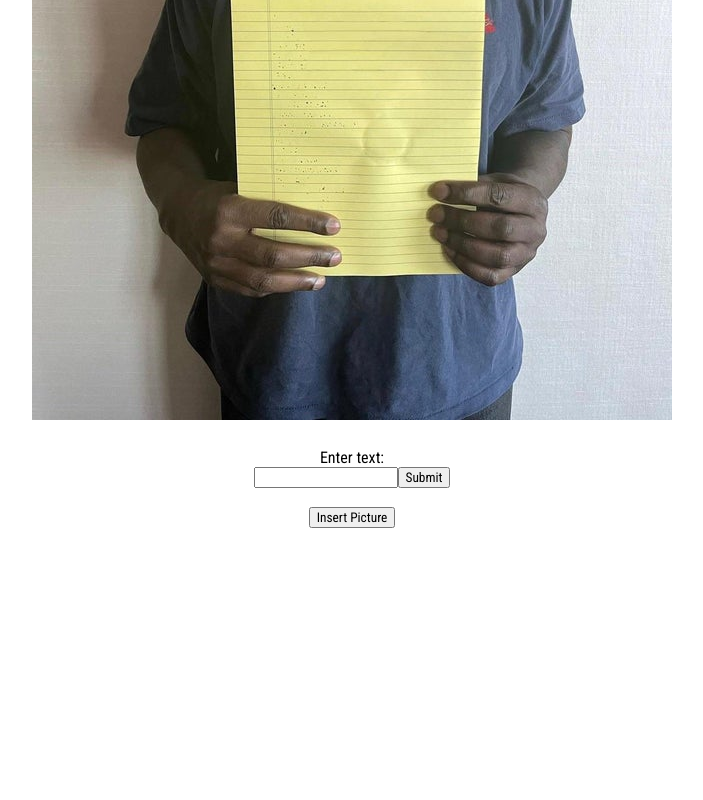
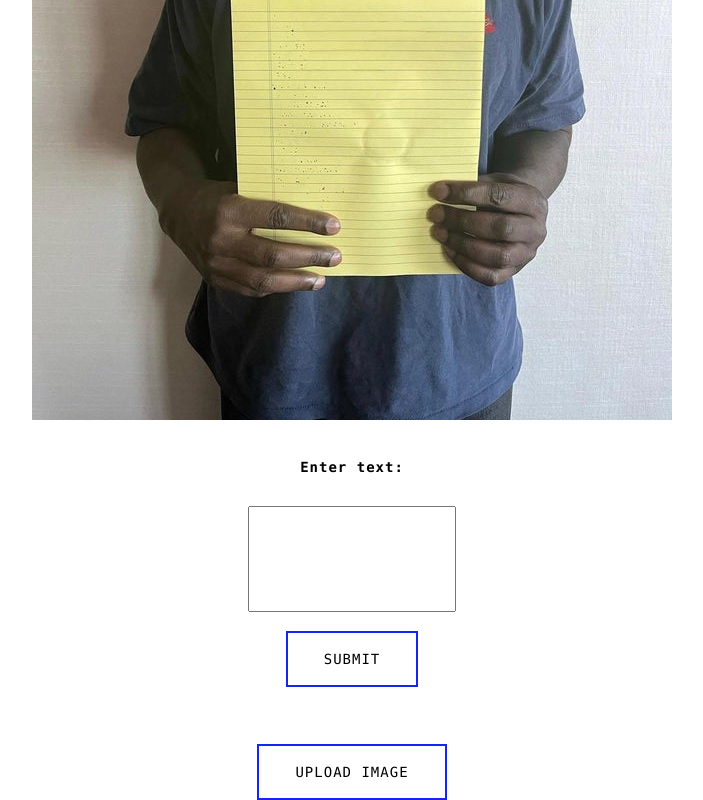
Before and after one commit to HypCarlos/KanyeMemeMaker, a React (Create React App) app: page /custom in a window 1280 px wide. Shown: the part 453-1253 px from the top of the page, without its empty margins (288-991 px from the left). Before the commit the page ends 981 px from the top, so only its background shows below. Built offline with nearby package versions, Linux system fonts and the light colour scheme.

Commit message:
ui changes

```diff
--- a/src/components/customText/CustomText.js
+++ b/src/components/customText/CustomText.js
@@ -25,14 +25,20 @@ const [show, setBool] = useState(false);
           <img src={PHOTO} alt="ye" />
         </div>
         <div className="text-box">
-          <label for="message">Enter text:</label>
+          <h2 id = "enter">Enter text:</h2>
           <br />
           <input onChange = {getInput} type="text" id="message" name="message" />
-          <button onClick= {showInput} >Submit</button>
+          <br />
+          <br />
+          <div class="button_slide slide_right" onClick={showInput}>SUBMIT </div>
+          {/* <button id = "submit-btn"onClick= {showInput} >Submit</button> */}
+          <br />
+          <br />
           <br />
           <br />
           <Link to= {`/`}>
-          <button>Insert Picture</button>
+          <div class="button_slide slide_left">UPLOAD IMAGE</div>
+          {/* <button>Insert Picture</button> */}
           </Link>
         </div>
         <div className="present-text">
--- a/src/components/customText/customText.css
+++ b/src/components/customText/customText.css
@@ -23,3 +23,39 @@
     max-width: 210px;
 
 }
+
+.button_slide, #submit-btn  {
+    color: black;
+    border: 2px solid rgb(216, 2, 134);
+    border-radius: 0px;
+    padding: 18px 36px;
+    display: inline-block;
+    font-family: "Lucida Console", Monaco, monospace;
+    font-size: 14px;
+    letter-spacing: 1px;
+    cursor: pointer;
+    box-shadow: inset 0 0 0 0 #D80286;
+    -webkit-transition: ease-out 0.4s;
+    -moz-transition: ease-out 0.4s;
+    transition: ease-out 0.6s;
+  }
+
+  #outer{
+    width: 364px;
+    margin: 50px auto 0 auto;
+    text-align: center;
+  }
+
+  .slide_left:hover {
+    box-shadow: inset 0 0 0 50px #D80286;
+  }
+
+  .slide_right:hover {
+    box-shadow: inset 400px 0 0 0 #D80286;
+  }
+
+#enter {
+    font-family: "Lucida Console", Monaco, monospace;
+    font-size: 14px;
+    letter-spacing: 1px;
+}
--- a/src/components/main/Main.js
+++ b/src/components/main/Main.js
@@ -26,9 +26,12 @@ function Main() {
       </div>
       <div className="submissions">
         <input type="file" onChange={onChangePicture} />
-        <br/><br/>
+        <br/><br/> <br />
+          <br />
+          <br />
         <Link to= {`/custom`}>
-        <button  >Add Custom text</button>
+        <div class="button_slide slide_left">ADD CUSTOM TEXT</div>
+        {/* <button  >Add Custom text</button> */}
         </Link>
       </div>
 
--- a/src/components/main/main.css
+++ b/src/components/main/main.css
@@ -26,3 +26,35 @@
   position: relative;
   top: 520px;
 }
+
+.button_slide , input[type=file] {
+    color: black;
+    border: 2px solid #1625F5;
+    border-radius: 0px;
+    padding: 18px 36px;
+    display: inline-block;
+    font-family: "Lucida Console", Monaco, monospace;
+    font-size: 14px;
+    letter-spacing: 1px;
+    cursor: pointer;
+    box-shadow: inset 0 0 0 0 #1625F5;
+    -webkit-transition: ease-out 0.4s;
+    -moz-transition: ease-out 0.4s;
+    transition: ease-out 0.6s;
+  }
+
+  #outer{
+    width: 364px;
+    margin: 50px auto 0 auto;
+    text-align: center;
+  }
+
+  .slide_left:hover {
+    box-shadow: inset 0 0 0 50px #D80286;
+  }
+
+  input[type = text] {
+
+      height: 100px;
+      width: 200px;
+  }
```
